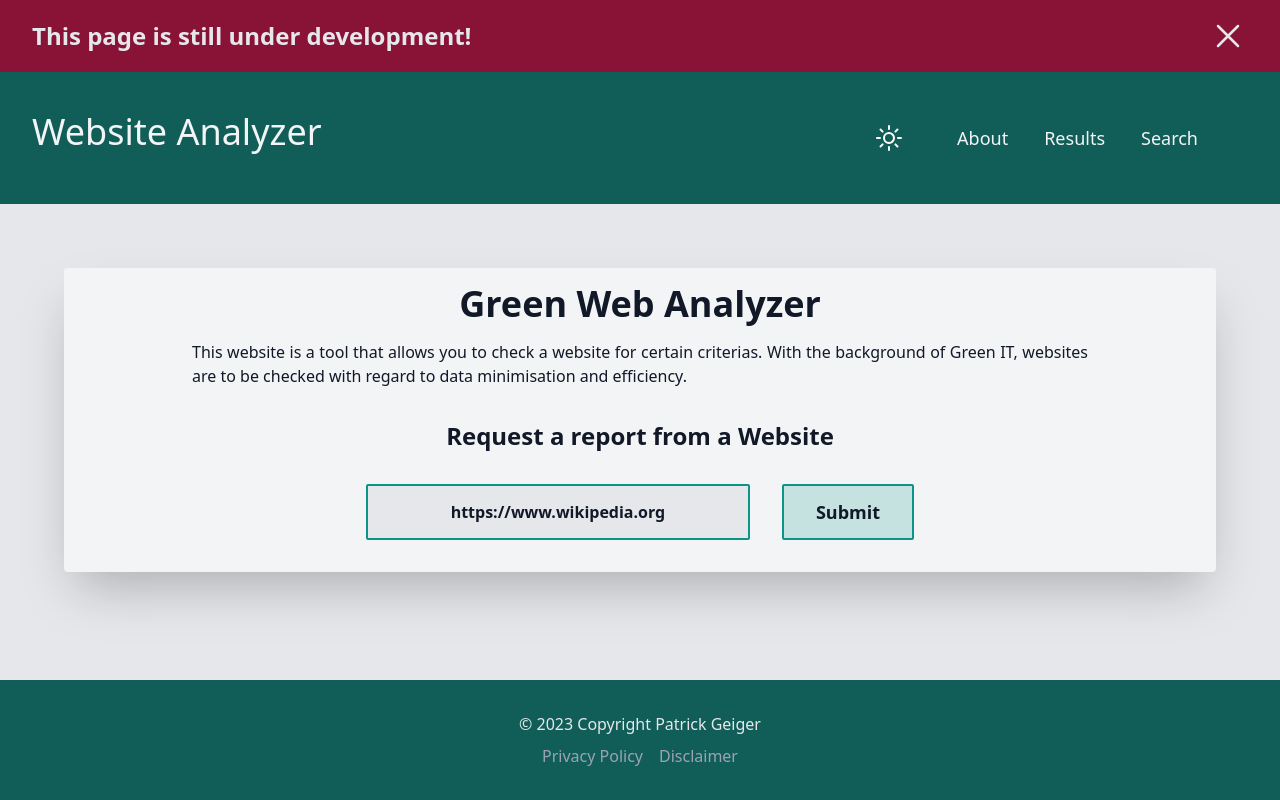
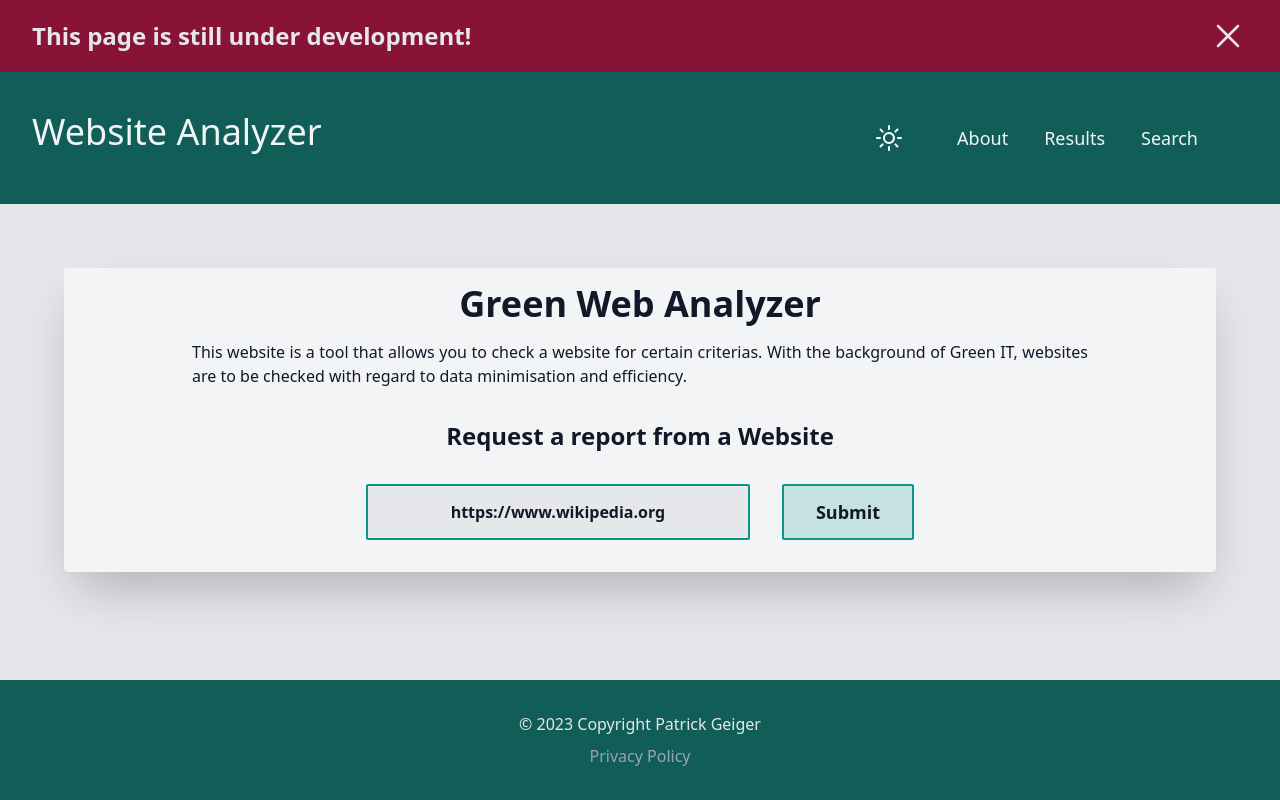
Before and after one commit to Patr1ick/green-web-analyzer, a Vue app in the folder frontend/: page / in a window 1280 px wide. Built offline with nearby package versions, Linux system fonts and the light colour scheme.

Commit message:
Removed disclaimer in the footer

```diff
--- a/frontend/src/components/Layout/TheFooter.vue
+++ b/frontend/src/components/Layout/TheFooter.vue
@@ -3,7 +3,6 @@
         <p class="text-gray-200">&copy; 2023 Copyright Patrick Geiger</p>
         <nav class="flex justify-center mt-2">
             <RouterLink to="/privacy" class="text-gray-400 hover:underline px-2">Privacy Policy</RouterLink>
-            <RouterLink to="/disclaimer" class="text-gray-400 hover:underline px-2">Disclaimer</RouterLink>
         </nav>
     </footer>
 </template>
```
